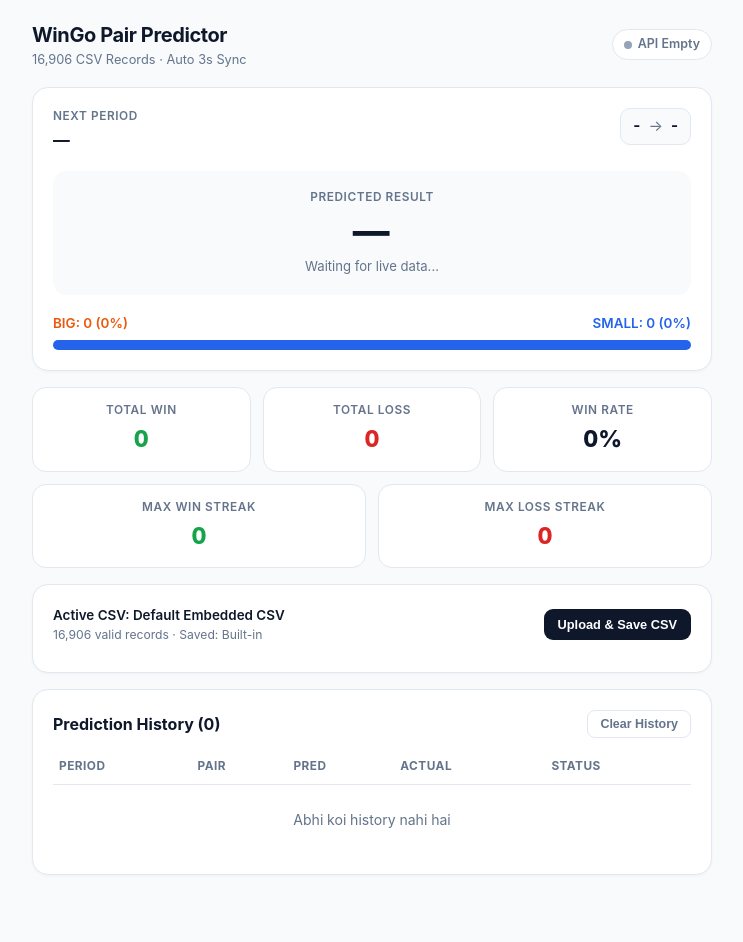
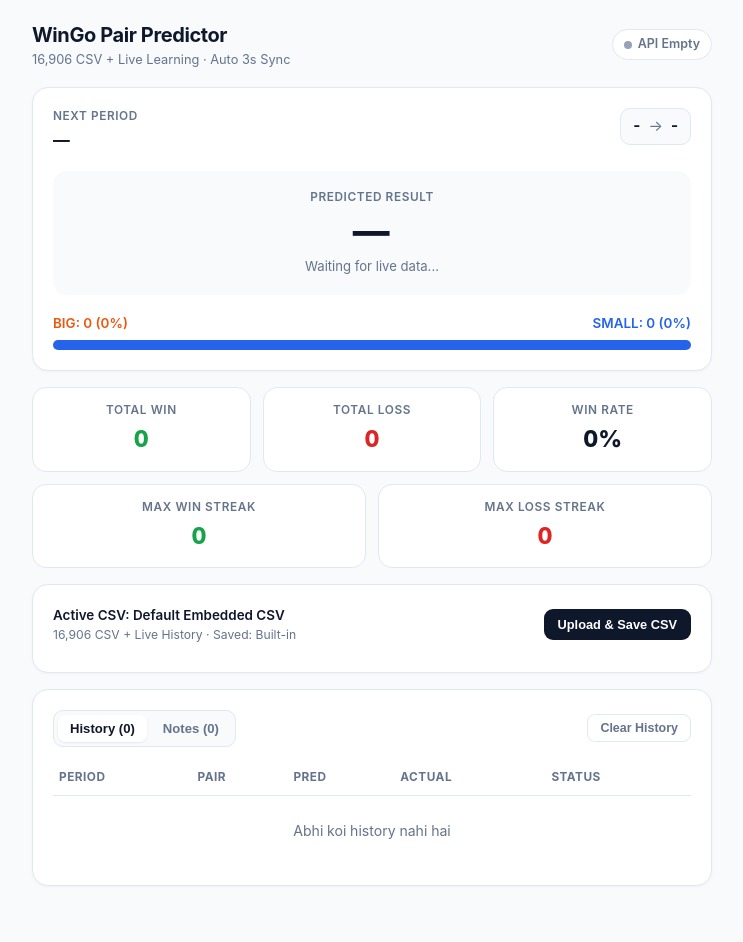
Before and after one commit to arpitbap-svg/Prediction, a Flask app: page / in a window 1280 px wide. Shown: the whole page, without its empty margins (268-1011 px from the left). Before the commit the page ends 875 px from the top, so only its background shows below. Run offline with Flask 3, Linux system fonts and the light colour scheme; data that the repository does not hold is empty.

Commit message:
Implement tabs for history and notes sections
Added tab functionality for history and notes in the UI.

```diff
--- a/templates/index.html
+++ b/templates/index.html
@@ -174,9 +174,41 @@
     .upload-msg.ok { color: var(--win); }
     .upload-msg.err { color: var(--loss); }
 
-    /* History */
-    .history-head { display: flex; justify-content: space-between; align-items: center; margin-bottom: 12px; }
-    .history-head h2 { font-size: 1rem; font-weight: 700; }
+    /* Tabs */
+    .tabs-row {
+      display: flex;
+      justify-content: space-between;
+      align-items: center;
+      gap: 10px;
+      margin-bottom: 14px;
+      flex-wrap: wrap;
+    }
+
+    .tab-group {
+      display: inline-flex;
+      background: var(--bg);
+      padding: 4px;
+      border-radius: 10px;
+      border: 1px solid var(--border);
+      gap: 4px;
+    }
+
+    .tab-btn {
+      background: transparent;
+      border: none;
+      padding: 6px 12px;
+      border-radius: 7px;
+      font-size: 0.82rem;
+      font-weight: 600;
+      color: var(--muted);
+      cursor: pointer;
+    }
+
+    .tab-btn.active {
+      background: var(--card);
+      color: var(--text);
+      box-shadow: 0 1px 2px rgba(15, 23, 42, 0.08);
+    }
 
     .btn-clear {
       background: transparent;
@@ -191,6 +223,7 @@
 
     .btn-clear:hover { border-color: var(--loss); color: var(--loss); background: var(--loss-soft); }
 
+    /* Table */
     .table-wrap { overflow-x: auto; }
     table { width: 100%; border-collapse: collapse; font-size: 0.86rem; }
     th {
@@ -211,7 +244,34 @@
     .badge-WIN { background: var(--win-soft); color: var(--win); }
     .badge-LOSS { background: var(--loss-soft); color: var(--loss); }
     .badge-PENDING { background: #f1f5f9; color: var(--muted); }
+
+    /* Notes List */
+    .note-item {
+      border: 1px solid var(--border);
+      border-radius: 12px;
+      padding: 12px 14px;
+      margin-bottom: 10px;
+      background: var(--bg);
+    }
+
+    .note-item.active-note {
+      border-color: #86efac;
+      background: var(--win-soft);
+    }
+
+    .note-top {
+      display: flex;
+      justify-content: space-between;
+      align-items: center;
+      gap: 8px;
+      margin-bottom: 4px;
+    }
+
+    .note-time { font-weight: 700; font-size: 0.9rem; }
+    .note-sub { font-size: 0.8rem; color: var(--muted); }
+
     .empty { text-align: center; color: var(--muted); padding: 24px 0; font-size: 0.88rem; }
+    .hidden { display: none; }
 
     @media (max-width: 480px) {
       .pred-value { font-size: 1.9rem; }
@@ -225,7 +285,7 @@
     <div class="header">
       <div class="title">
         <h1>WinGo Pair Predictor</h1>
-        <div class="subtitle" id="csvSubtitle">Auto 3s Background Sync</div>
+        <div class="subtitle" id="csvSubtitle">CSV + Live History Auto Sync</div>
       </div>
       <div class="status-pill">
         <span id="statusDot" class="dot"></span>
@@ -304,11 +364,20 @@
     </div>
 
     <div class="card">
-      <div class="history-head">
-        <h2>Prediction History (<span id="historyCount">0</span>)</h2>
+      <div class="tabs-row">
+        <div class="tab-group">
+          <button id="tabHistoryBtn" class="tab-btn active" onclick="switchTab('history')">
+            History (<span id="historyCount">0</span>)
+          </button>
+          <button id="tabNotesBtn" class="tab-btn" onclick="switchTab('notes')">
+            Notes (<span id="notesCount">0</span>)
+          </button>
+        </div>
         <button class="btn-clear" onclick="clearHistory()">Clear History</button>
       </div>
-      <div class="table-wrap">
+
+      <!-- History Tab -->
+      <div id="historyPanel" class="table-wrap">
         <table>
           <thead>
             <tr>
@@ -324,10 +393,27 @@
           </tbody>
         </table>
       </div>
+
+      <!-- Good Time Notes Tab -->
+      <div id="notesPanel" class="hidden">
+        <div id="notesList">
+          <div class="empty">Jab 3–4 level ke andar lagatar winning chalegi, tab yahan auto note aayega.</div>
+        </div>
+      </div>
     </div>
   </div>
 
   <script>
+    let activeTab = "history";
+
+    function switchTab(tab) {
+      activeTab = tab;
+      document.getElementById("tabHistoryBtn").classList.toggle("active", tab === "history");
+      document.getElementById("tabNotesBtn").classList.toggle("active", tab === "notes");
+      document.getElementById("historyPanel").classList.toggle("hidden", tab !== "history");
+      document.getElementById("notesPanel").classList.toggle("hidden", tab !== "notes");
+    }
+
     async function fetchState() {
       try {
         const res = await fetch("/api/state", { cache: "no-store" });
@@ -346,9 +432,9 @@
         if (d.csv_info) {
           document.getElementById("csvName").textContent = `Active CSV: ${d.csv_info.filename}`;
           document.getElementById("csvDetails").textContent =
-            `${d.csv_info.valid_records.toLocaleString()} valid records · Saved: ${d.csv_info.saved_at}`;
+            `${d.csv_info.valid_records.toLocaleString()} CSV + Live History · Saved: ${d.csv_info.saved_at}`;
           document.getElementById("csvSubtitle").textContent =
-            `${d.csv_info.valid_records.toLocaleString()} CSV Records · Auto 3s Sync`;
+            `${d.csv_info.valid_records.toLocaleString()} CSV + Live Learning · Auto 3s Sync`;
         }
 
         document.getElementById("nextPeriod").textContent = d.next_period || "—";
@@ -363,7 +449,9 @@
         document.getElementById("predValue").textContent = d.prediction || "—";
 
         if (d.total_matches > 0) {
-          document.getElementById("matchMeta").textContent = `Historical Matches: ${d.total_matches} times`;
+          const liveTxt = d.live_matches > 0 ? ` (+${d.live_matches} Live)` : "";
+          document.getElementById("matchMeta").textContent =
+            `Total Matches: ${d.total_matches}${liveTxt}`;
         }
 
         document.getElementById("bigLabel").textContent = `BIG: ${d.big_votes} (${d.big_pct}%)`;
@@ -376,15 +464,14 @@
         document.getElementById("maxWinStreak").textContent = d.max_win_streak || 0;
         document.getElementById("maxLossStreak").textContent = d.max_loss_streak || 0;
 
+        // Render History
         const history = d.history || [];
         document.getElementById("historyCount").textContent = history.length;
 
         const tbody = document.getElementById("historyBody");
         if (history.length === 0) {
           tbody.innerHTML = '<tr><td colspan="5" class="empty">Abhi koi history nahi hai</td></tr>';
-          return;
-        }
-
+        } else {
           tbody.innerHTML = history.map(row => {
             const shortPeriod = row.period.slice(-6);
             const actual = row.actual_num !== null ? `${row.actual_num} (${row.actual_size})` : "—";
@@ -398,6 +485,30 @@
               </tr>
             `;
           }).join("");
+        }
+
+        // Render Good Time Notes
+        const notes = d.notes || [];
+        document.getElementById("notesCount").textContent = notes.length;
+
+        const notesList = document.getElementById("notesList");
+        if (notes.length === 0) {
+          notesList.innerHTML = '<div class="empty">Jab 3–4 level ke andar lagatar winning chalegi, tab yahan auto note aayega.</div>';
+        } else {
+          notesList.innerHTML = notes.map(n => `
+            <div class="note-item ${n.active ? "active-note" : ""}">
+              <div class="note-top">
+                <span class="note-time">${n.start_time} – ${n.end_time} (${n.duration_min} min)</span>
+                <span class="badge ${n.active ? "badge-WIN" : "badge-PENDING"}">
+                  ${n.active ? "Active Good Time" : "Max Level " + n.max_level}
+                </span>
+              </div>
+              <div class="note-sub">
+                Wins: <b>${n.wins}</b> · Losses: <b>${n.losses}</b> · Win Rate: <b>${n.win_rate}%</b> · Max Level: <b>L${n.max_level}</b>
+              </div>
+            </div>
+          `).join("");
+        }
       } catch (err) {
         document.getElementById("statusDot").classList.remove("live");
         document.getElementById("statusText").textContent = "Server Offline";
@@ -423,7 +534,7 @@
         const data = await res.json();
         if (data.ok) {
           msg.className = "upload-msg ok";
-          msg.textContent = `Saved! Ab background predictor is CSV (${data.csv_info.valid_records.toLocaleString()} records) se chalega.`;
+          msg.textContent = `Saved! Ab CSV (${data.csv_info.valid_records.toLocaleString()} records) + Live History se prediction chalegi.`;
           fetchState();
         } else {
           msg.className = "upload-msg err";
@@ -440,7 +551,7 @@
     }
 
     async function clearHistory() {
-      if (!confirm("Kya aap puri prediction history clear karna chahte hain?")) return;
+      if (!confirm("Kya aap puri prediction history aur notes clear karna chahte hain?")) return;
       await fetch("/api/clear", { method: "POST" });
       fetchState();
     }
```
Lines whose indentation alone changed are shown as unchanged.
